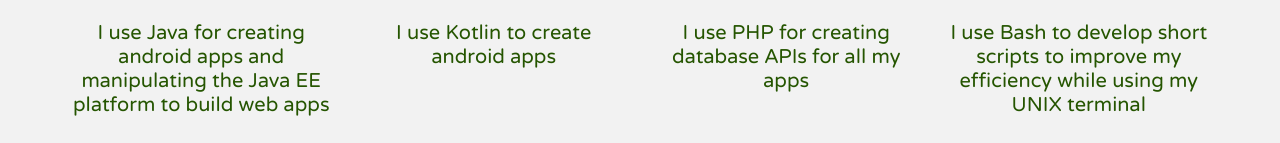
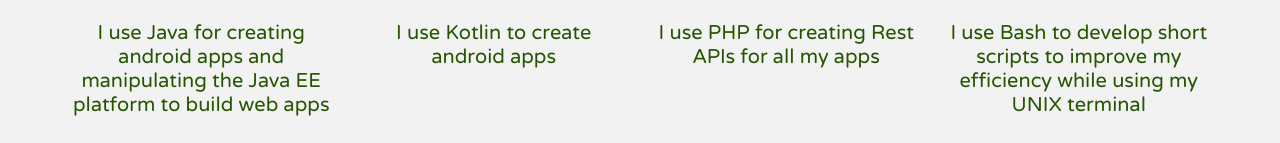
Before and after one commit to osepoo/osepoo.github.io, a plain HTML site: page index.html in a window 1280 px wide. Shown: the part 1293-1436 px from the top of the page. Drawn offline with Linux system fonts and the light colour scheme; a web font is replaced by a local one.

Commit message:
Update index.html

```diff
--- a/index.html
+++ b/index.html
@@ -118,7 +118,7 @@
 				<img src="img/php.png">
 				<br><br>
 				<div align="center" >
-					<p style="color:#255500;font-size:20px;">I use PHP for creating database APIs for all my apps</p>
+					<p style="color:#255500;font-size:20px;">I use PHP for creating Rest APIs for all my apps</p>
 				</div>
 			</div>
 		</div>
```
